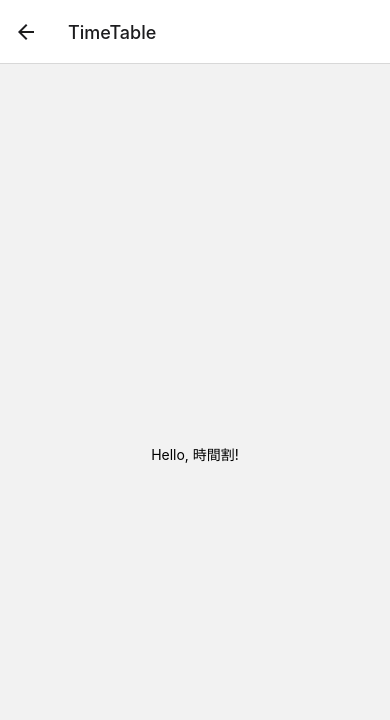
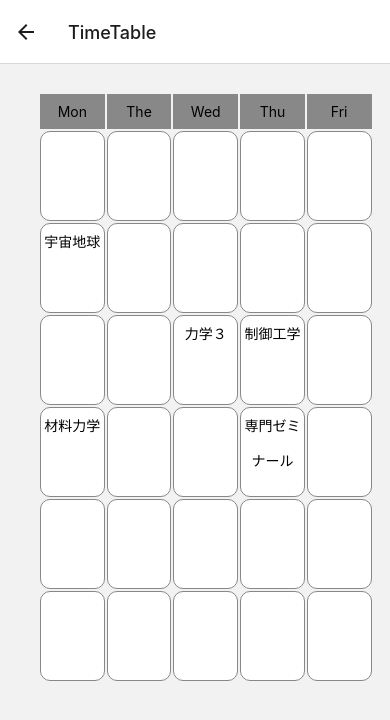
Before and after one commit to soshi1234/ArukuArupaka-R, a React Native app in the folder frontend/: screen /TimeTable in a window 390 px wide. Shown: the top 720 px of the page. Built offline with nearby package versions, Linux system fonts and the light colour scheme.

Commit message:
時間割画面のviewを作成　そうし

```diff
--- a/frontend/src/View/HomeView.jsx
+++ b/frontend/src/View/HomeView.jsx
@@ -14,12 +14,12 @@ const HomeView = (props) => {
   return (
     <View>
       <View>
-        <TouchableOpacity onPress={()=>{props.navigation.navigate('TimeTable')}}>
+        <TouchableOpacity onPress={()=>{props.navigation.navigate('Bike')}}>
           <Text>駐輪場</Text>
         </TouchableOpacity>
       </View>
       <View>
-          <TouchableOpacity onPress={()=>{props.navigation.navigate('Bike')}}>
+          <TouchableOpacity onPress={()=>{props.navigation.navigate('TimeTable')}}>
             <Text>教室通知</Text>
           </TouchableOpacity>
         </View>
--- a/frontend/src/View/TimeTableView.jsx
+++ b/frontend/src/View/TimeTableView.jsx
@@ -1,16 +1,130 @@
 import React from 'react';
-import {Text, View} from 'react-native';
+import {Text, View,StyleSheet,useColorScheme,} from 'react-native';
 
 const HelloWorldApp = () => {
   return (
-    <View
-      style={{
-        flex: 1,
-        justifyContent: 'center',
-        alignItems: 'center',
-      }}>
-      <Text>Hello, 時間割!</Text>
+    <View style={styles.bodys}>
+      <View style={styles.tables}>
+        <View style={styles.tableWeek}>
+          <Text style={styles.weeks}>Mon</Text>
+          <Text style={styles.weeks}>The</Text>
+          <Text style={styles.weeks}>Wed</Text>
+          <Text style={styles.weeks}>Thu</Text>
+          <Text style={styles.weeks}>Fri</Text>
+        </View>
+        <View style={styles.tableKoma} >
+          <Text  style={styles.koma} ></Text>
+          <Text style={styles.koma}></Text>
+          <Text style={styles.koma}></Text>
+          <Text style={styles.koma}></Text>
+          <Text style={styles.koma}></Text>
+        </View>
+        <View style={styles.tableKoma}>
+          <Text style={styles.koma}>宇宙地球</Text>
+          <Text style={styles.koma}></Text>
+          <Text style={styles.koma}></Text>
+          <Text style={styles.koma}></Text>
+          <Text style={styles.koma}></Text>
+        </View>
+        <View style={styles.tableKoma}>
+          <Text style={styles.koma}></Text>
+          <Text style={styles.koma}></Text>
+          <Text style={styles.koma}>力学３</Text>
+          <Text style={styles.koma}>制御工学</Text>
+          <Text style={styles.koma}></Text>
+        </View>
+        <View style={styles.tableKoma}>
+          <Text style={styles.koma}>材料力学</Text>
+          <Text style={styles.koma}></Text>
+          <Text style={styles.koma}></Text>
+          <Text style={styles.koma}>専門ゼミナール</Text>
+          <Text style={styles.koma}></Text>
+        </View>
+        <View style={styles.tableKoma}>
+          <Text style={styles.koma}></Text>
+          <Text style={styles.koma}></Text>
+          <Text style={styles.koma}></Text>
+          <Text style={styles.koma}></Text>
+          <Text style={styles.koma}></Text>
+        </View>
+        <View style={styles.tableKoma}>
+          <Text style={styles.koma}></Text>
+          <Text style={styles.koma}></Text>
+          <Text style={styles.koma}></Text>
+          <Text style={styles.koma}></Text>
+          <Text style={styles.koma}></Text>
+        </View>
+      </View>
     </View>
   );
 };
+  const styles = StyleSheet.create({
+
+    bodys:{
+      backgroundColor:'F8F8F8',
+      width:'100%',
+      paddingTop:30,
+      paddingBottom:0,
+      paddingLeft:0,
+      paddingRight:0,
+    },
+    sectionContainer: {
+      marginTop: 32,
+      paddingHorizontal: 24,
+    },
+    tables:{
+      //backgroundColor:'black',
+      marginLeft:'10%',
+      width:'85.52%',
+      height:'80%',
+
+    },
+    tableWeek:{
+      //backgroundColor:'#888888',
+      height:35,
+      width:'100%',
+      flexDirection:'row',
+    },
+    weeks:{
+      width:'20%',
+      textAlign:'center',
+      backgroundColor:'#888888',
+      height:'100%',
+      lineHeight:35,
+      marginLeft:1,
+      marginRight:1,
+    },
+    tableKoma:{
+      marginTop:2,
+      height:90,
+      width:'100%',
+      flexDirection:'row',
+    },
+    koma:{
+      color:'black',
+      width:'20%',
+      textAlign:'center',
+      backgroundColor:'white',
+      height:'100%',
+      lineHeight:35,
+      marginLeft:1,
+      marginRight:1,
+      borderWidth: 1,
+      borderColor: '#888888',
+      borderRadius: 10,
+    },
+    sectionTitle: {
+      fontSize: 24,
+      fontWeight: '600',
+    },
+    sectionDescription: {
+      marginTop: 8,
+      fontSize: 18,
+      fontWeight: '400',
+    },
+    highlight: {
+      fontWeight: '700',
+    },
+  });
+
 export default HelloWorldApp;
```
